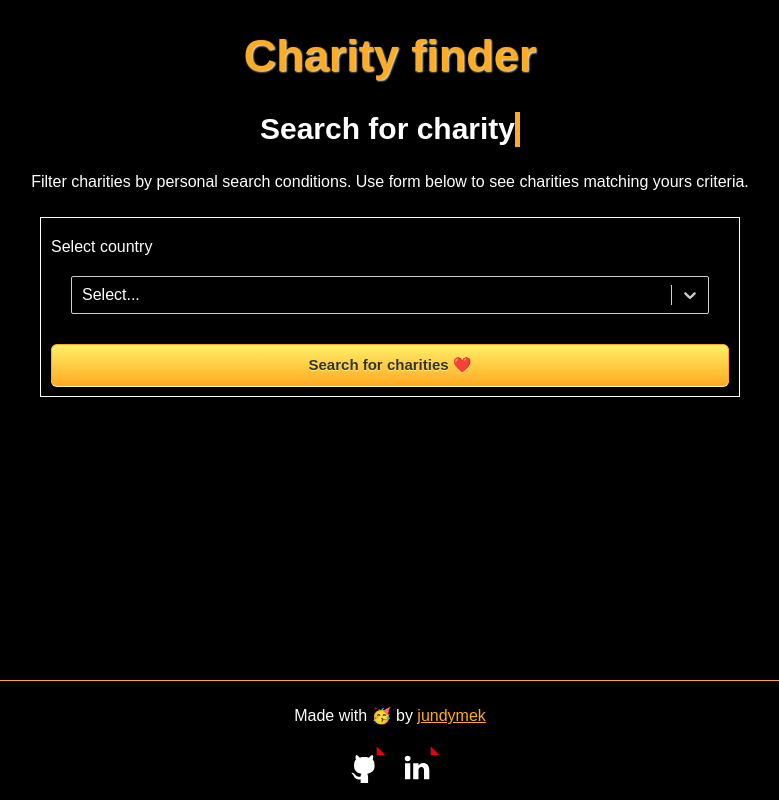
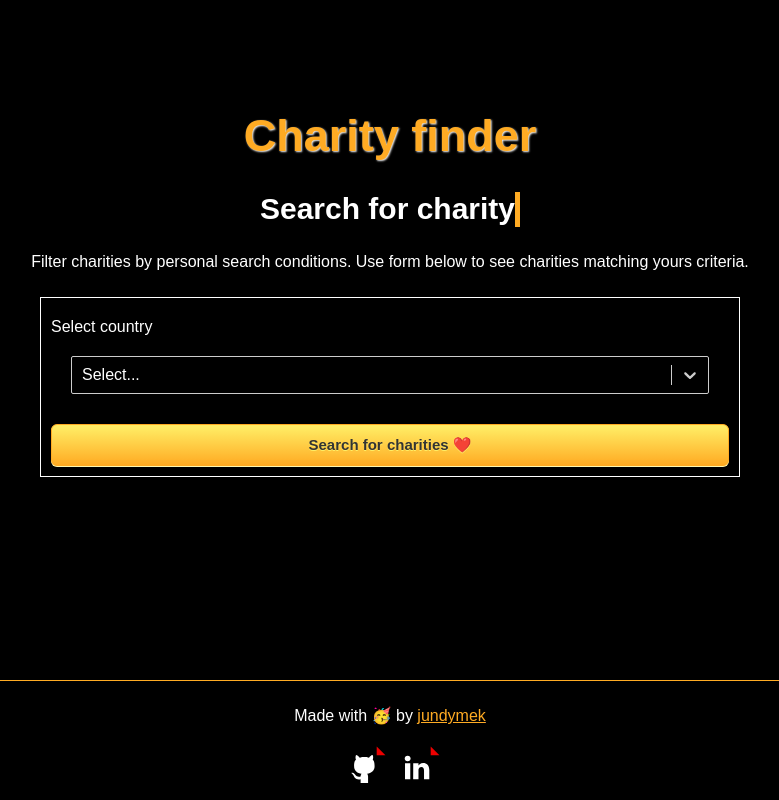
Before and after one commit to jundymek/charity-finder, a React (Create React App) app: page / in a window 1280 px wide. Both pictures are taken after a click on the button "Proceed to site". Shown: the whole page, without its empty margins (250-1029 px from the left). Built offline with nearby package versions, Linux system fonts and the light colour scheme.

Commit message:
style: CharityFilter, CharitySearch (position, slide effect)

```diff
--- a/src/App.tsx
+++ b/src/App.tsx
@@ -4,19 +4,22 @@ import Welcome from "./components/Welcome/Welcome";
 import CharitySearch from "./components/CharitySearch/CharitySearch";
 import Footer from "./components/Footer/Footer";
 import './styles/main.scss'
+import styles from "./styles/App.module.scss";
 
 function App() {
   const [isWelcomeVisible, setIsWelcomeVisible] = useState<boolean>(true);
-  // const [charities, setCharities] = useState<Charity[]>([]);
-
+  const [isActive, setIsActive] = useState<boolean>(false)
+  console.log(isActive)
   return (
     <>
       {isWelcomeVisible ? (
         <Welcome setIsWelcomeVisible={setIsWelcomeVisible} />
       ) : (
         <>
-          <Header />
-          <CharitySearch />
+          <div className={!isActive ? styles.main : styles.mainActive}>
+            <Header />
+            <CharitySearch setIsActive={setIsActive}/>
+          </div>
           <Footer />
         </>
       )}
--- a/src/components/Charities/Charities.module.scss
+++ b/src/components/Charities/Charities.module.scss
@@ -4,7 +4,7 @@
   display: flex;
   flex-direction: column;
   align-items: center;
-  margin-bottom: 140px;
+  margin-bottom: 40px;
 }
 
 .mainContainer {
--- a/src/components/CharityFilter/CharityFilter.module.scss
+++ b/src/components/CharityFilter/CharityFilter.module.scss
@@ -3,6 +3,7 @@
 .container {
   width: 100%;
   max-width: 700px;
+  padding: 10px;
 }
 
 .formContainer {
@@ -49,14 +50,9 @@
 
 .title {
   font-size: 30px;
-  position: relative;
-  overflow: hidden;
-  border-right: 5px solid $mySin;
-  white-space: nowrap;
-  margin: 0 auto;
-  animation:
-    typing 1.5s steps(18, end),
-    blink-caret 1s step-end infinite;
+  text-align: center;
+  margin: 0;
+  margin-bottom: 10px;
 }
 
 .subtitle {
--- a/src/components/CharityFilter/CharityFilter.tsx
+++ b/src/components/CharityFilter/CharityFilter.tsx
@@ -32,7 +32,7 @@ function CharityFilter({ charities, setFilteredCharities, setIsFiltered }: Props
   };
   return (
     <section className={styles.container}>
-      <h3>Filter charities</h3>
+      <h3 className={styles.title}>Filter received data</h3>
       <form className={styles.form}>
         <div className={styles.formInnerContainer}>
           <label className={styles.formLabel} htmlFor="name">
--- a/src/components/CharitySearch/CharitySearch.tsx
+++ b/src/components/CharitySearch/CharitySearch.tsx
@@ -10,11 +10,10 @@ import { customStyles } from "./customStyles";
 import Charities from "../Charities/Charities";
 
 interface Props {
-  setCharities: (cb: (prevState: Charity[]) => Charity[]) => void;
-  charities: Charity[];
+  setIsActive: (cb: (ptevState: boolean) => boolean) => void;
 }
 
-function CharitySearch() {
+function CharitySearch({setIsActive}: Props) {
   const [selectedCountry, setSelectedCountry] = useState<SelectedCountry>({ value: "", label: "" });
   const [nextId, setNextId] = useState<number>(1);
   const [charities, setCharities] = useState<Charity[]>([]);
@@ -43,7 +42,7 @@ function CharitySearch() {
     e.preventDefault();
     setCharities([]);
     getData(1)
-      .then(() => console.log("Success"))
+      .then(() => {console.log("Success"); setIsActive(prevState => true)})
       .catch(e => console.warn(e));
   };
 
--- /dev/null
+++ b/src/styles/App.module.scss
@@ -0,0 +1,16 @@
+.main {
+  position: absolute;
+  top: 10vh;
+  left:0;
+  right:0;
+  margin-left: auto;
+  margin-right: auto;
+  transition: top 1s;
+  margin-bottom: 200px;
+}
+
+.mainActive {
+  @extend .main;
+  top: 0;
+  margin-bottom: 0;
+}
```
Also changed, not shown: src/styles/main.scss (+6 -6 lines).
